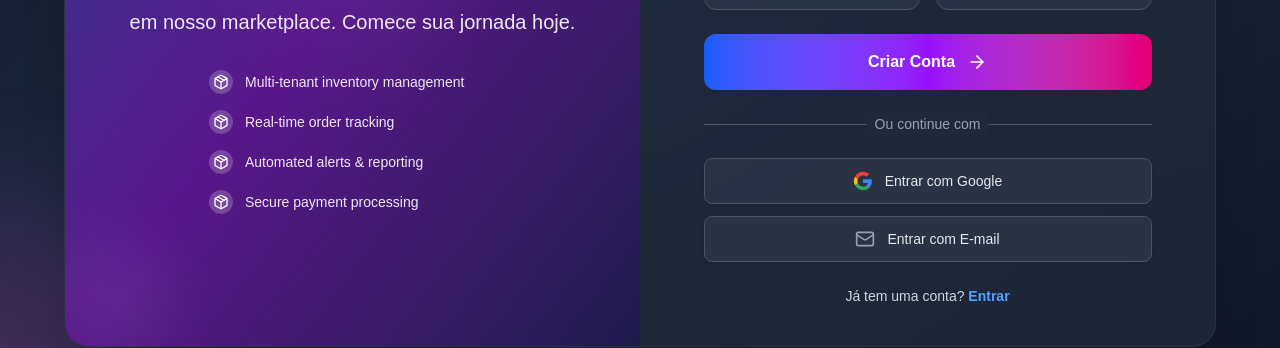
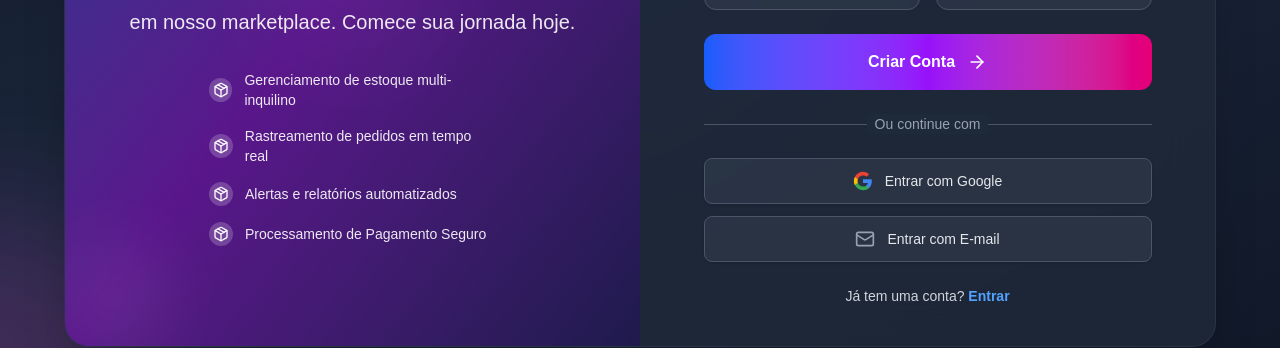
Before and after one commit to workplace-1216/dropshipping-frontend, a Next.js app: page /register in a window 1280 px wide. Shown: the part 427-775 px from the top of the page. Built offline with nearby package versions, Linux system fonts and the light colour scheme; no server answers.

Commit message:
fix errors

```diff
--- a/src/app/login/page.tsx
+++ b/src/app/login/page.tsx
@@ -32,6 +32,7 @@ export default function LoginPage() {
   const [showPassword, setShowPassword] = useState(false);
   const [isHydrated, setIsHydrated] = useState(false);
   const [isSubmitting, setIsSubmitting] = useState(false);
+  const [isGoogleSubmitting, setIsGoogleSubmitting] = useState(false);
 
   const {
     register,
@@ -88,7 +89,7 @@ export default function LoginPage() {
   const handleGoogleSignIn = async () => {
     try {
       setError('');
-      setIsSubmitting(true);
+      setIsGoogleSubmitting(true);
 
       // Show loading toast
       toast.info('Signing in with Google...', 'Please complete the Google authentication');
@@ -139,7 +140,7 @@ export default function LoginPage() {
         errorMessage
       );
     } finally {
-      setIsSubmitting(false);
+      setIsGoogleSubmitting(false);
     }
   };
 
@@ -407,7 +408,7 @@ export default function LoginPage() {
                   >
                     <button
                       type="submit"
-                      disabled={isSubmitting}
+                      disabled={isSubmitting || isGoogleSubmitting}
                       className="w-full relative group overflow-hidden bg-gradient-to-r from-blue-600 via-purple-600 to-pink-600 text-white font-semibold py-4 px-6 rounded-xl transition-all duration-300 hover:shadow-2xl hover:shadow-purple-500/50 disabled:opacity-50 disabled:cursor-not-allowed"
                     >
                       {/* Background Animation */}
@@ -459,17 +460,17 @@ export default function LoginPage() {
                     <motion.button
                       type="button"
                       onClick={handleGoogleSignIn}
-                      disabled={isSubmitting}
-                      whileHover={{ scale: isSubmitting ? 1 : 1.02 }}
-                      whileTap={{ scale: isSubmitting ? 1 : 0.98 }}
+                      disabled={isSubmitting || isGoogleSubmitting}
+                      whileHover={{ scale: (isSubmitting || isGoogleSubmitting) ? 1 : 1.02 }}
+                      whileTap={{ scale: (isSubmitting || isGoogleSubmitting) ? 1 : 0.98 }}
                       className="w-full flex items-center justify-center px-3 sm:px-4 py-2.5 sm:py-3 border border-gray-600 rounded-lg bg-gray-700/50 hover:bg-gray-600/50 transition-colors duration-200 cursor-pointer disabled:opacity-50 disabled:cursor-not-allowed relative overflow-hidden group"
                     >
                       {/* Shimmer effect when loading */}
-                      {isSubmitting && (
+                      {isGoogleSubmitting && (
                         <div className="absolute inset-0 bg-gradient-to-r from-transparent via-white/10 to-transparent animate-shimmer"></div>
                       )}
 
-                      {isSubmitting ? (
+                      {isGoogleSubmitting ? (
                         <>
                           <div className="relative w-5 h-5 mr-3">
                             <div className="absolute inset-0 border-2 border-gray-400/30 rounded-full"></div>
--- a/src/app/page.tsx
+++ b/src/app/page.tsx
@@ -393,7 +393,7 @@ export default function Home() {
                   style={{ transform: 'rotate(25deg)' }}
                 >
                   <img src="/svg/multi-marketplace.svg" alt="Multi-Marketplace" className="w-6 h-6" />
-                  <span className="text-blue-100 font-medium">Multi-Marketplace</span>
+                  <span className="text-blue-100 font-medium">{t('home.multiMarketplace')}</span>
                 </motion.div>
 
                 {/* Badge 2 - Automated (Bottom Left) */}
@@ -405,7 +405,7 @@ export default function Home() {
                   style={{ transform: 'translateX(-50%) rotate(18deg)' }}
                 >
                   <img src="/svg/automated-badge.svg" alt="Automated" className="w-6 h-6" />
-                  <span className="text-green-100 font-medium">Automated</span>
+                  <span className="text-green-100 font-medium">{t('home.automated')}</span>
                 </motion.div>
 
                 {/* Badge 3 - Secure (Bottom Right) */}
@@ -417,7 +417,7 @@ export default function Home() {
                   style={{ transform: 'translateX(50%) rotate(-22deg)' }}
                 >
                   <img src="/svg/secure-badge.svg" alt="Secure" className="w-6 h-6" />
-                  <span className="text-purple-100 font-medium">Secure</span>
+                  <span className="text-purple-100 font-medium">{t('home.secure')}</span>
                 </motion.div>
 
                 {/* Badge 4 - Scalable (Right Top) */}
@@ -429,7 +429,7 @@ export default function Home() {
                   style={{ transform: 'rotate(-28deg)' }}
                 >
                   <img src="/svg/scalable-badge.svg" alt="Scalable" className="w-6 h-6" />
-                  <span className="text-orange-100 font-medium">Scalable</span>
+                  <span className="text-orange-100 font-medium">{t('home.scalable')}</span>
                 </motion.div>
               </div>
             </motion.div>
@@ -1195,7 +1195,7 @@ export default function Home() {
             >
               <div className="inline-flex items-center space-x-2 bg-blue-500/20 rounded-full px-4 py-2 mb-6">
                 <DollarSign className="w-5 h-5 text-blue-400" />
-                <span className="text-sm font-semibold text-blue-400">Plans & Subscriptions</span>
+                <span className="text-sm font-semibold text-blue-400">{t('home.plansAndSubscriptions')}</span>
               </div>
 
               <h2 className="text-4xl md:text-5xl font-bold mb-4">
--- a/src/app/register/page.tsx
+++ b/src/app/register/page.tsx
@@ -240,10 +240,10 @@ export default function RegisterPage() {
                  {/* Features */}
                  <div className="space-y-4 mt-0 pl-[20%] sm:pl-[30%] md:pl-[36%] lg:px-20 xl:px-24 2xl:px-24">
                    {[
-                     'Multi-tenant inventory management',
-                     'Real-time order tracking',
-                     'Automated alerts & reporting',
-                     'Secure payment processing'
+                     t('home.multiTenantInventory'),
+                     t('home.realTimeOrderTracking'),
+                     t('home.automatedAlertsReporting'),
+                     t('home.securePaymentProcessing')
                    ].map((feature, index) => (
                     <motion.div
                       key={feature}
--- a/src/contexts/LanguageContext.tsx
+++ b/src/contexts/LanguageContext.tsx
@@ -205,6 +205,10 @@ const translations = {
         'home.orderTracking': 'Order tracking',
         'home.analyticsDashboard': 'Analytics dashboard',
         'home.securePayments': 'Secure payments',
+        'home.multiTenantInventory': 'Multi-tenant inventory management',
+        'home.realTimeOrderTracking': 'Real-time order tracking',
+        'home.automatedAlertsReporting': 'Automated alerts & reporting',
+        'home.securePaymentProcessing': 'Secure payment processing',
         'home.forBuyers': 'For Buyers',
         'home.buyersDescription': 'Discover and purchase products from verified sellers',
         'home.wideProductSelection': 'Wide product selection',
@@ -357,6 +361,7 @@ const translations = {
         'home.apiAccess': 'API Access',
         'home.unlimitedSKUs': 'Unlimited SKUs',
         'home.unlimitedOrders': 'Unlimited Orders',
+        'home.unlimitedMarketplaces': 'Unlimited Marketplaces',
         'home.allMarketplaces': 'All Marketplaces',
         'home.support24_7': '24/7 Support',
         'home.customReports': 'Custom Reports',
@@ -596,6 +601,10 @@ const translations = {
         'home.orderTracking': 'Rastreamento de pedidos',
         'home.analyticsDashboard': 'Painel de análises',
         'home.securePayments': 'Pagamentos seguros',
+        'home.multiTenantInventory': 'Gerenciamento de estoque multi-inquilino',
+        'home.realTimeOrderTracking': 'Rastreamento de pedidos em tempo real',
+        'home.automatedAlertsReporting': 'Alertas e relatórios automatizados',
+        'home.securePaymentProcessing': 'Processamento de pagamento seguro',
         'home.forBuyers': 'Para Compradores',
         'home.buyersDescription': 'Descubra e compre produtos de vendedores verificados',
         'home.wideProductSelection': 'Ampla seleção de produtos',
@@ -748,6 +757,7 @@ const translations = {
         'home.apiAccess': 'Acesso à API',
         'home.unlimitedSKUs': 'SKUs Ilimitados',
         'home.unlimitedOrders': 'Pedidos Ilimitados',
+        'home.unlimitedMarketplaces': 'Marketplaces Ilimitados',
         'home.allMarketplaces': 'Todos os Marketplaces',
         'home.support24_7': 'Suporte 24/7',
         'home.customReports': 'Relatórios Personalizados',
--- a/src/lib/api.ts
+++ b/src/lib/api.ts
@@ -41,7 +41,7 @@ class ApiClient {
   private baseURL: string;
 
   constructor() {
-    this.baseURL = process.env.NEXT_PUBLIC_API_URL || 'http://localhost:4000' || 'https://dropshipping-backend-production.up.railway.app/';
+    this.baseURL = process.env.NEXT_PUBLIC_API_URL || 'https://dropshipping-backend-production.up.railway.app/';
 
     this.client = axios.create({
       baseURL: this.baseURL,
```
